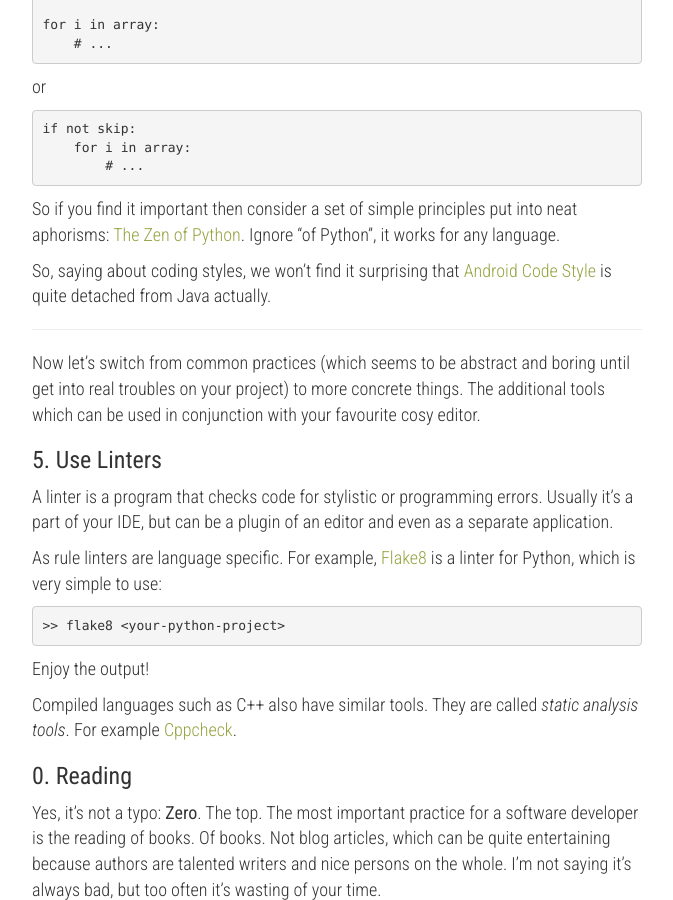
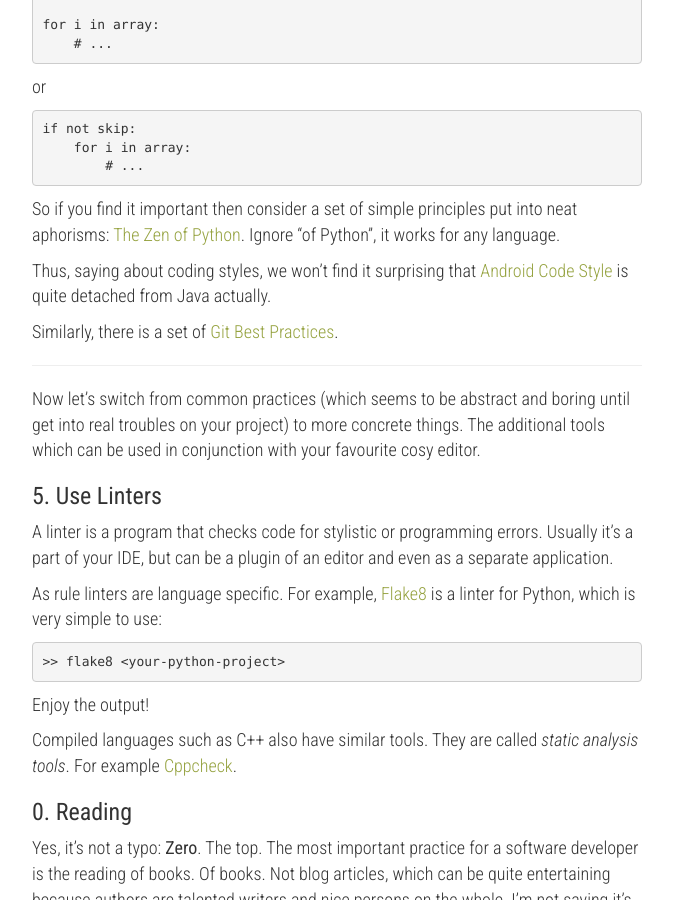
Before and after one commit to iutinvg/iutinvg.github.io, a Jekyll site: the page built from _posts/2016-05-03-programming-best-practices.md, in a window 1280 px wide and 900 px high, scrolled down 1355 px. Shown: the whole window, without its empty margins (143-816 px from the left). Built offline with Jekyll 4.4.1, drawn with Linux system fonts in a browser that asks for light colours; nearby versions of some CDN libraries; comment, search, counter and statistics services are not loaded.

Commit message:
git best practices

```diff
--- a/_posts/2016-05-03-programming-best-practices.md
+++ b/_posts/2016-05-03-programming-best-practices.md
@@ -50,7 +50,9 @@ if not skip:
 
 So if you find it important then consider a set of simple principles put into neat aphorisms: [The Zen of Python](https://www.python.org/dev/peps/pep-0020/). Ignore "of Python", it works for any language.
 
-So, saying about coding styles, we won't find it surprising that [Android Code Style](http://s.android.com/source/code-style.html) is quite detached from Java actually.
+Thus, saying about coding styles, we won't find it surprising that [Android Code Style](http://s.android.com/source/code-style.html) is quite detached from Java actually.
+
+Similarly, there is a set of [Git Best Practices](http://sethrobertson.github.io/GitBestPractices/).
 
 ---
 
```
